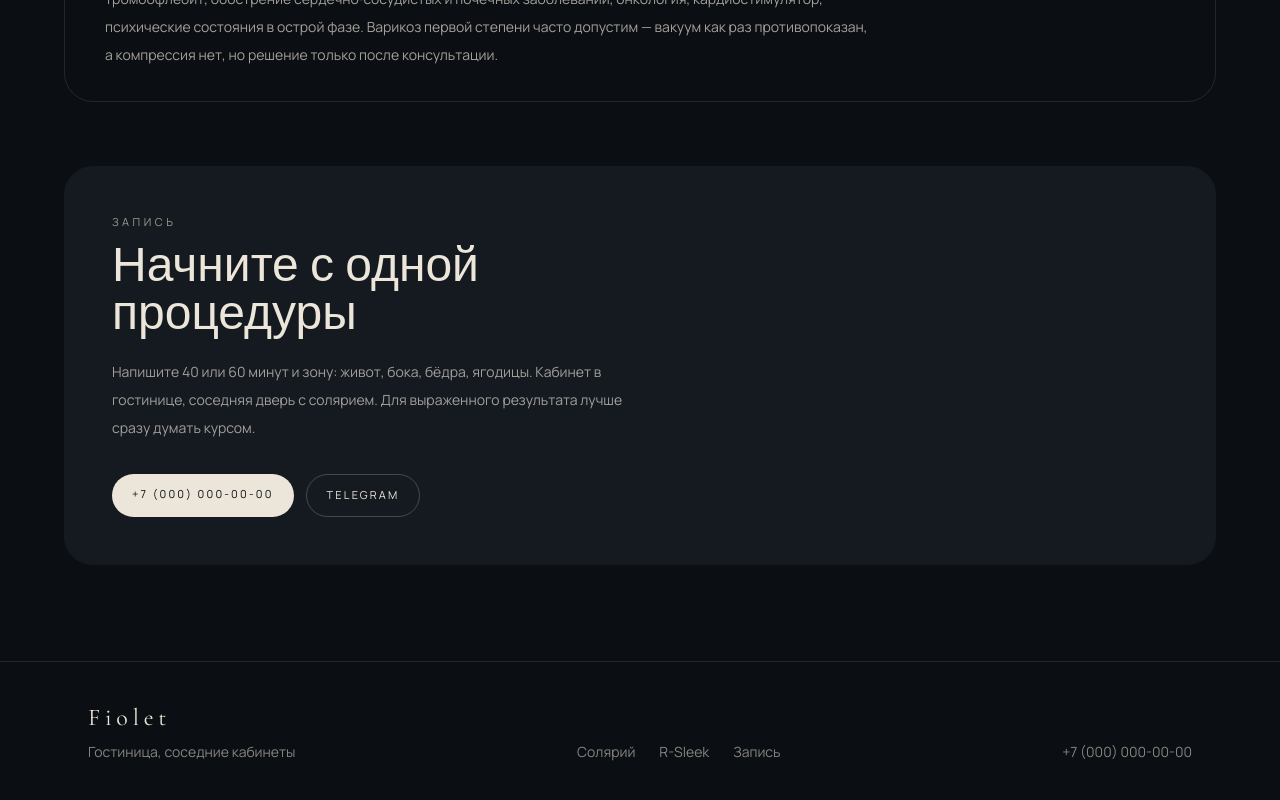
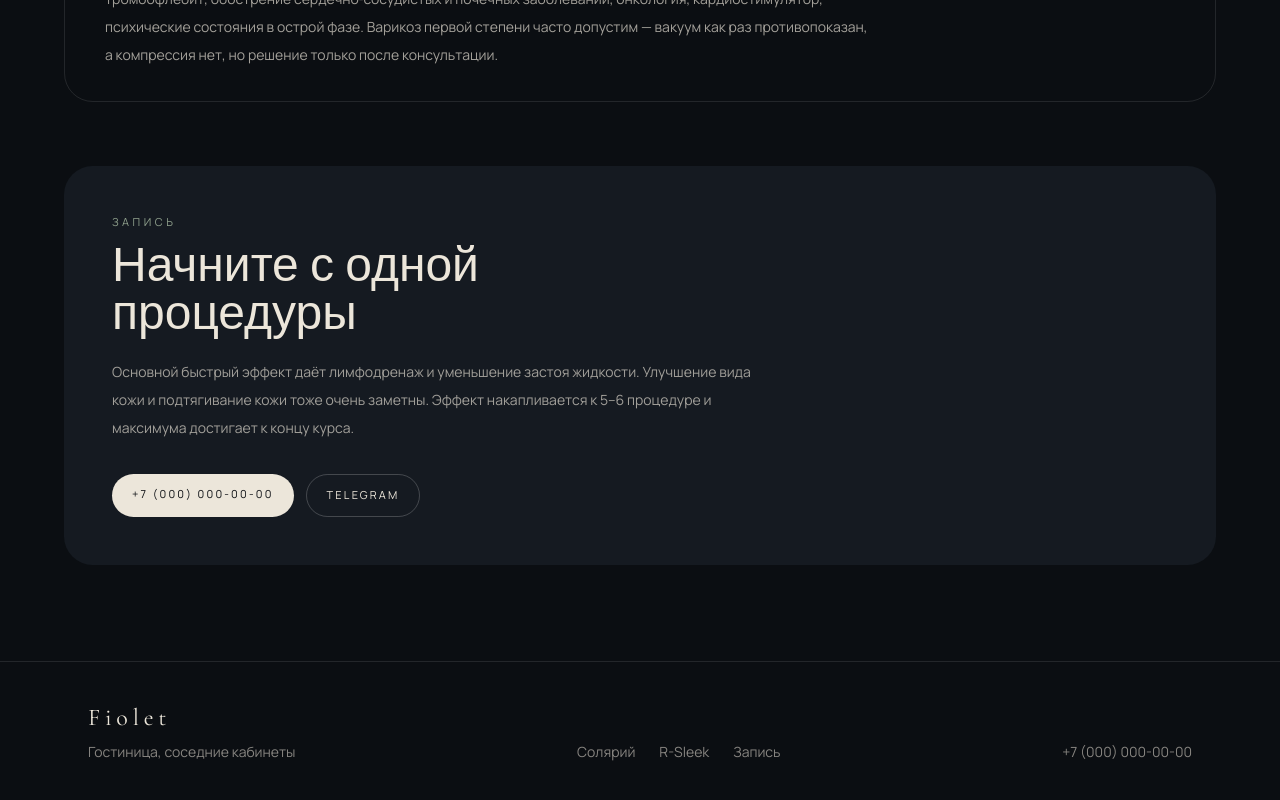
Before and after one commit to gnxv/ds, a Next.js app: page /r-sleek in a window 1280 px wide. Shown: the part 5961-6761 px from the top of the page. Built offline with nearby package versions, Linux system fonts and the light colour scheme.

Commit message:
Rewrite contact block around course effect

```diff
--- a/src/app/r-sleek/page.tsx
+++ b/src/app/r-sleek/page.tsx
@@ -428,10 +428,11 @@ export default function RSleekPage() {
           <h2 className="font-serif mt-3 max-w-xl text-4xl md:text-5xl">
             Начните с одной процедуры
           </h2>
-          <p className="mt-5 max-w-lg text-sm leading-7 text-[#ece6da]/65">
-            Напишите 40 или 60 минут и зону: живот, бока, бёдра, ягодицы.
-            Кабинет в гостинице, соседняя дверь с солярием. Для выраженного
-            результата лучше сразу думать курсом.
+          <p className="mt-5 max-w-2xl text-sm leading-7 text-[#ece6da]/65">
+            Основной быстрый эффект даёт лимфодренаж и уменьшение застоя
+            жидкости. Улучшение вида кожи и подтягивание кожи тоже очень
+            заметны. Эффект накапливается к 5–6 процедуре и максимума достигает
+            к концу курса.
           </p>
           <div className="mt-8 flex flex-wrap gap-3">
             <a
```
